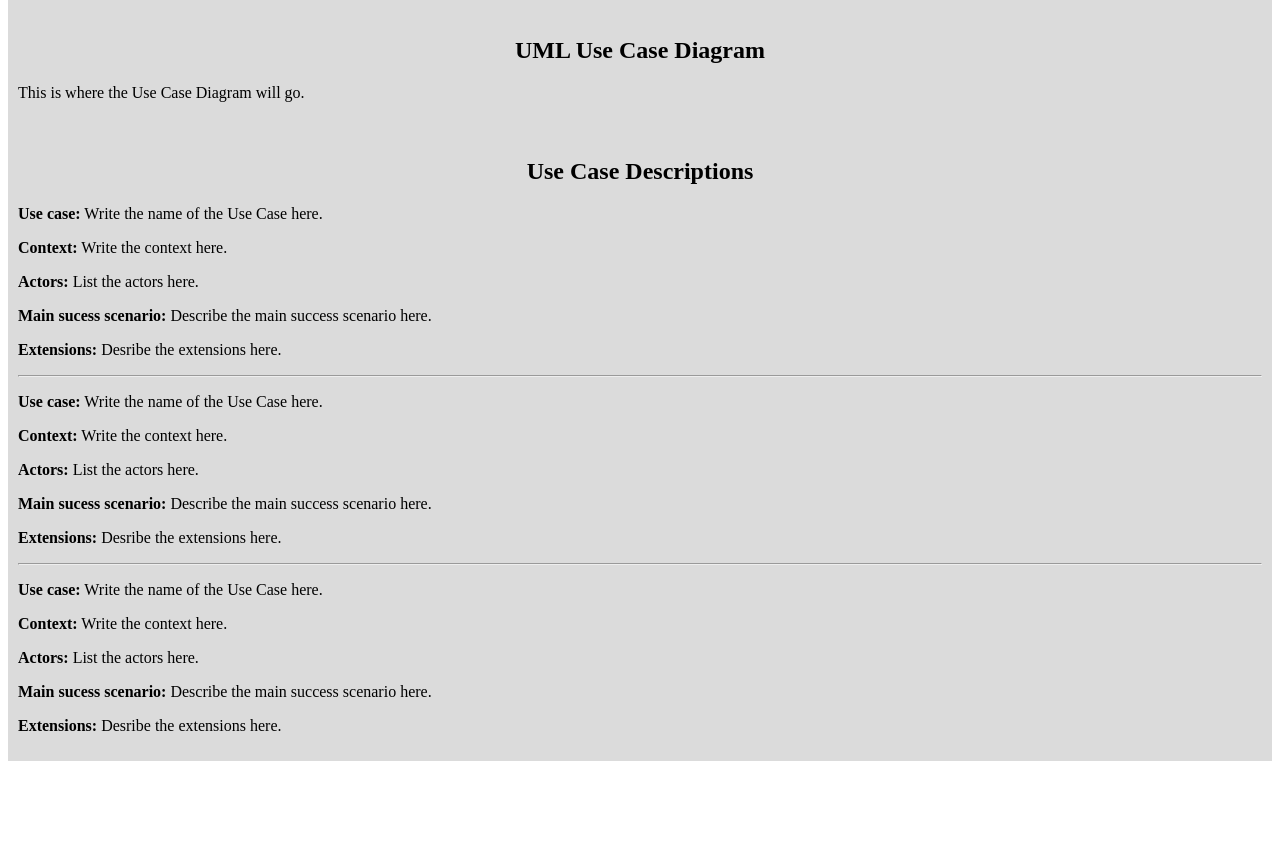
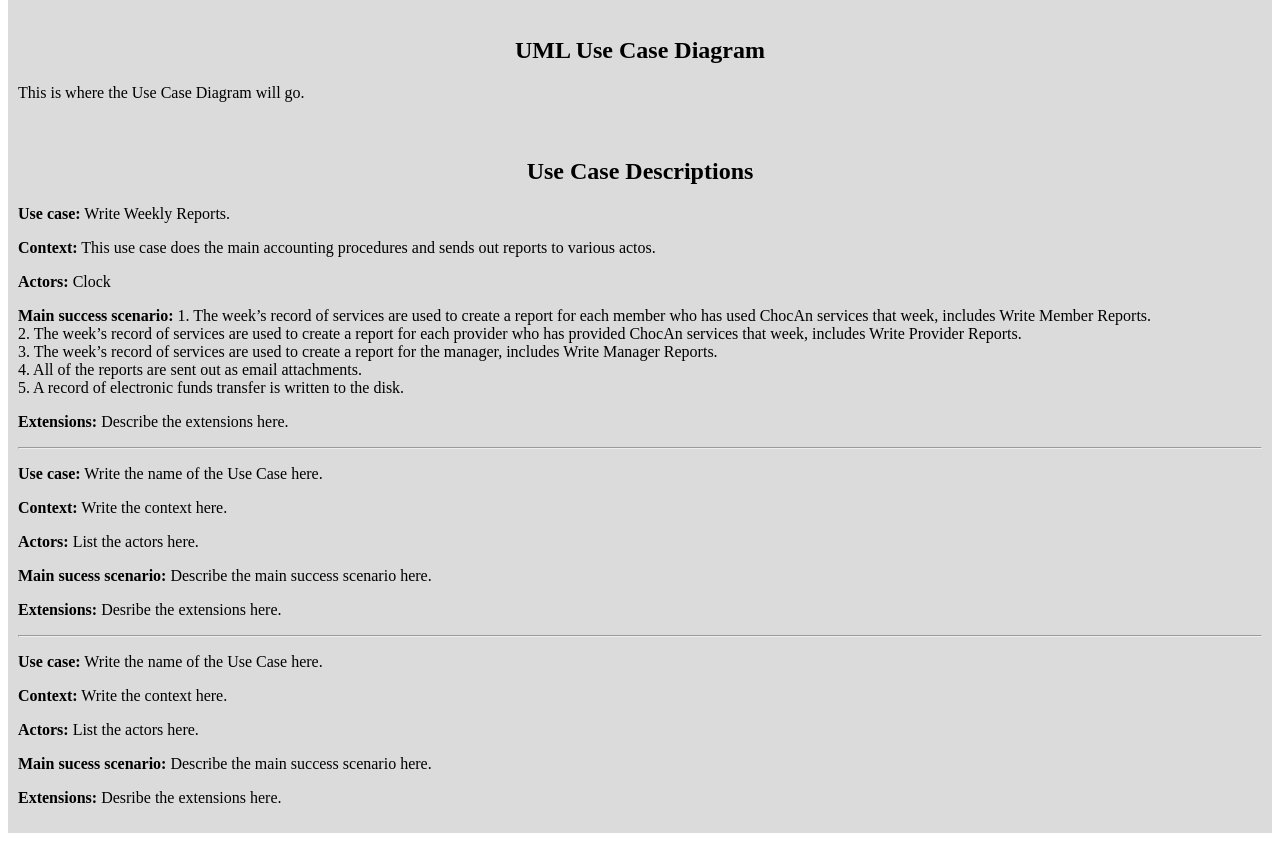
Before and after one commit to girithc/Chocolate-Service-Provider-TeamProject-Java, a plain HTML site: page report.html in a window 1280 px wide. Shown: the part 966-1807 px from the top of the page. Before the commit the page ends 1735 px from the top, so only its background shows below. Drawn offline with Linux system fonts and the light colour scheme.

Commit message:
Insert use case 1 to report.html.

```diff
--- a/report.html
+++ b/report.html
@@ -115,11 +115,17 @@
 <div class="main">
 	<h2>Use Case Descriptions</h2>
 
-	<p><strong>Use case:</strong> Write the name of the Use Case here.</p>
-	<p><strong>Context:</strong> Write the context here.</p>
-	<p><strong>Actors:</strong> List the actors here.</p>
-	<p><strong>Main sucess scenario:</strong> Describe the main success scenario here.</p>
-	<p><strong>Extensions:</strong> Desribe the extensions here.</p>
+	<p><strong>Use case:</strong> Write Weekly Reports.</p>
+	<p><strong>Context:</strong> This use case does the main accounting procedures and sends out reports to various actos. </p>
+	<p><strong>Actors:</strong> Clock</p>
+	<p><strong>Main success scenario:</strong> 1. The week&#146s record of services are used to create a report for each member who has
+											used ChocAn services that week, includes Write Member Reports. </br>
+												2. The week&#146s record of services are used to create a report for each provider who has provided
+												ChocAn services that week, includes Write Provider Reports. </br>
+												3. The week&#146s record of services are used to create a report for the manager, includes Write Manager Reports. </br>
+												4. All of the reports are sent out as email attachments. </br>
+												5. A record of electronic funds transfer is written to the disk.</p>
+	<p><strong>Extensions:</strong> Describe the extensions here.</p>
 	<hr>
 
 	<p><strong>Use case:</strong> Write the name of the Use Case here.</p>
```
